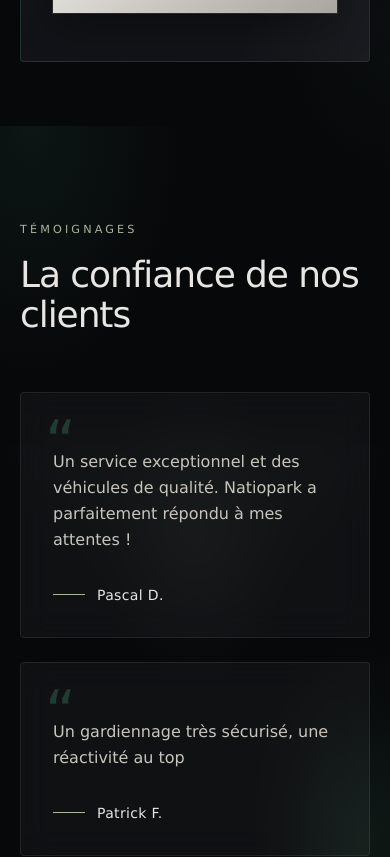
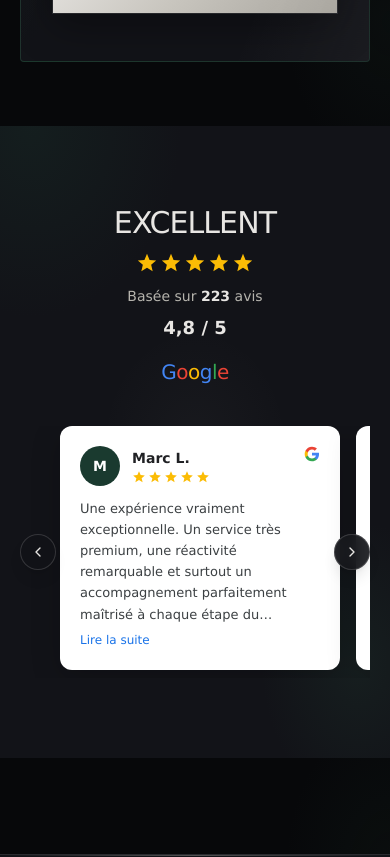
Before and after one commit to Natiopark/Natiopark-Automobiles, a Next.js app: page / in a window 390 px wide. Shown: the part 4620-5477 px from the top of the page. Built offline with nearby package versions, Linux system fonts and the light colour scheme.

Commit message:
Accueil: bandeau avis Google hybride (223 avis, 4,8)

```diff
--- a/src/app/page.tsx
+++ b/src/app/page.tsx
@@ -3,7 +3,7 @@ import { StatsStrip } from "@/components/StatsStrip";
 import { ServiceOrbitInfographic } from "@/components/ServiceOrbitInfographic";
 import { DualCenters } from "@/components/DualCenters";
 import { RdvNotice } from "@/components/RdvNotice";
-import { Testimonials } from "@/components/Testimonials";
+import { GoogleReviews } from "@/components/GoogleReviews";
 
 export default function AccueilPage() {
   return (
@@ -13,7 +13,7 @@ export default function AccueilPage() {
       <ServiceOrbitInfographic />
       <DualCenters />
       <RdvNotice />
-      <Testimonials page="home" />
+      <GoogleReviews />
     </>
   );
 }
--- /dev/null
+++ b/src/components/GoogleReviews.tsx
@@ -0,0 +1,206 @@
+"use client";
+
+import { useRef, useState } from "react";
+import { Reveal } from "./Reveal";
+import { site } from "@/data/site";
+
+const TRUNCATE_LEN = 160;
+
+function Stars({ count = 5, size = 18 }: { count?: number; size?: number }) {
+  return (
+    <span className="inline-flex items-center gap-0.5" aria-label={`${count} étoiles`}>
+      {Array.from({ length: count }).map((_, i) => (
+        <svg
+          key={i}
+          width={size}
+          height={size}
+          viewBox="0 0 24 24"
+          aria-hidden
+          className="shrink-0"
+        >
+          <path
+            fill="#FBBC05"
+            d="M12 17.27L18.18 21l-1.64-7.03L22 9.24l-7.19-.61L12 2 9.19 8.63 2 9.24l5.46 4.73L5.82 21z"
+          />
+        </svg>
+      ))}
+    </span>
+  );
+}
+
+function GoogleWordmark({ className = "" }: { className?: string }) {
+  return (
+    <span
+      className={`inline-flex items-baseline gap-0 font-medium tracking-tight ${className}`}
+      aria-label="Google"
+    >
+      <span style={{ color: "#4285F4" }}>G</span>
+      <span style={{ color: "#EA4335" }}>o</span>
+      <span style={{ color: "#FBBC05" }}>o</span>
+      <span style={{ color: "#4285F4" }}>g</span>
+      <span style={{ color: "#34A853" }}>l</span>
+      <span style={{ color: "#EA4335" }}>e</span>
+    </span>
+  );
+}
+
+function GoogleG({ size = 14 }: { size?: number }) {
+  return (
+    <svg
+      width={size}
+      height={size}
+      viewBox="0 0 24 24"
+      aria-hidden
+      className="shrink-0"
+    >
+      <path
+        fill="#4285F4"
+        d="M22.56 12.25c0-.78-.07-1.53-.2-2.25H12v4.26h5.92c-.26 1.37-1.04 2.53-2.21 3.31v2.77h3.57c2.08-1.92 3.28-4.74 3.28-8.09z"
+      />
+      <path
+        fill="#34A853"
+        d="M12 23c2.97 0 5.46-.98 7.28-2.66l-3.57-2.77c-.98.66-2.23 1.06-3.71 1.06-2.86 0-5.29-1.93-6.16-4.53H2.18v2.84C3.99 20.53 7.7 23 12 23z"
+      />
+      <path
+        fill="#FBBC05"
+        d="M5.84 14.09c-.22-.66-.35-1.36-.35-2.09s.13-1.43.35-2.09V7.07H2.18C1.43 8.55 1 10.22 1 12s.43 3.45 1.18 4.93l2.85-2.22.81-.62z"
+      />
+      <path
+        fill="#EA4335"
+        d="M12 5.38c1.62 0 3.06.56 4.21 1.64l3.15-3.15C17.45 2.09 14.97 1 12 1 7.7 1 3.99 3.47 2.18 7.07l3.66 2.84c.87-2.6 3.3-4.53 6.16-4.53z"
+      />
+    </svg>
+  );
+}
+
+function ReviewCard({
+  name,
+  initial,
+  quote,
+}: {
+  name: string;
+  initial: string;
+  quote: string;
+}) {
+  const needsTruncate = quote.length > TRUNCATE_LEN;
+  const [expanded, setExpanded] = useState(false);
+  const display = !needsTruncate || expanded ? quote : `${quote.slice(0, TRUNCATE_LEN).trimEnd()}…`;
+
+  return (
+    <article className="flex h-full min-w-[280px] max-w-[320px] shrink-0 flex-col rounded-xl bg-white p-5 shadow-[0_8px_30px_rgba(0,0,0,0.18)] md:min-w-0 md:max-w-none md:shrink">
+      <header className="flex items-start justify-between gap-2">
+        <div className="flex items-center gap-3">
+          <span
+            className="flex h-10 w-10 shrink-0 items-center justify-center rounded-full bg-[#1a3a2f] text-sm font-semibold text-white"
+            aria-hidden
+          >
+            {initial}
+          </span>
+          <div>
+            <p className="text-sm font-semibold text-[#202124]">{name}</p>
+            <div className="mt-0.5 flex items-center gap-1.5">
+              <Stars size={14} />
+            </div>
+          </div>
+        </div>
+        <GoogleG size={16} />
+      </header>
+      <blockquote className="mt-3 flex-1 text-[13px] leading-relaxed text-[#3c4043]">
+        <p>{display}</p>
+        {needsTruncate && (
+          <button
+            type="button"
+            onClick={() => setExpanded((v) => !v)}
+            className="mt-1.5 text-[12px] font-medium text-[#1a73e8] hover:underline"
+          >
+            {expanded ? "Réduire" : "Lire la suite"}
+          </button>
+        )}
+      </blockquote>
+    </article>
+  );
+}
+
+export function GoogleReviews() {
+  const { googleReviews: data } = site;
+  const scrollerRef = useRef<HTMLDivElement>(null);
+
+  const scrollBy = (dir: -1 | 1) => {
+    const el = scrollerRef.current;
+    if (!el) return;
+    el.scrollBy({ left: dir * Math.min(320, el.clientWidth * 0.85), behavior: "smooth" });
+  };
+
+  return (
+    <section
+      className="section-pad section-luxury relative bg-charcoal-deep py-20 md:py-28"
+      aria-label="Avis Google"
+    >
+      <div className="mx-auto max-w-7xl">
+        <div className="flex flex-col gap-10 lg:flex-row lg:items-center lg:gap-12">
+          {/* Rating summary — left */}
+          <Reveal className="shrink-0 text-center lg:w-[240px] lg:text-left">
+            <p className="display text-3xl tracking-[0.08em] text-platinum md:text-4xl">
+              {data.label}
+            </p>
+            <div className="mt-3 flex justify-center lg:justify-start">
+              <Stars size={22} />
+            </div>
+            <p className="mt-3 text-sm text-silver/90">
+              Basée sur <strong className="font-semibold text-platinum">{data.count}</strong> avis
+            </p>
+            <p className="mt-2 text-lg font-semibold text-platinum">{data.ratingDisplay}</p>
+            <div className="mt-4 flex justify-center lg:justify-start">
+              <GoogleWordmark className="text-xl" />
+            </div>
+          </Reveal>
+
+          {/* Review cards — right */}
+          <div className="relative min-w-0 flex-1">
+            <button
+              type="button"
+              onClick={() => scrollBy(-1)}
+              className="absolute top-1/2 left-0 z-10 flex h-9 w-9 -translate-y-1/2 items-center justify-center rounded-full border border-white/15 bg-charcoal-deep/90 text-platinum shadow-lg backdrop-blur-sm transition hover:bg-white/10 md:hidden"
+              aria-label="Avis précédent"
+            >
+              <Chevron dir="left" />
+            </button>
+            <button
+              type="button"
+              onClick={() => scrollBy(1)}
+              className="absolute top-1/2 right-0 z-10 flex h-9 w-9 -translate-y-1/2 items-center justify-center rounded-full border border-white/15 bg-charcoal-deep/90 text-platinum shadow-lg backdrop-blur-sm transition hover:bg-white/10 md:hidden"
+              aria-label="Avis suivant"
+            >
+              <Chevron dir="right" />
+            </button>
+
+            <div
+              ref={scrollerRef}
+              className="flex gap-4 overflow-x-auto scroll-smooth px-10 pb-2 [-ms-overflow-style:none] [scrollbar-width:none] md:grid md:grid-cols-2 md:overflow-visible md:px-0 xl:grid-cols-4 [&::-webkit-scrollbar]:hidden"
+            >
+              {data.reviews.map((r, i) => (
+                <Reveal key={r.name} delay={i * 0.08} className="h-full">
+                  <ReviewCard name={r.name} initial={r.initial} quote={r.quote} />
+                </Reveal>
+              ))}
+            </div>
+          </div>
+        </div>
+      </div>
+    </section>
+  );
+}
+
+function Chevron({ dir }: { dir: "left" | "right" }) {
+  return (
+    <svg width="16" height="16" viewBox="0 0 24 24" fill="none" aria-hidden>
+      <path
+        d={dir === "left" ? "M15 6l-6 6 6 6" : "M9 6l6 6-6 6"}
+        stroke="currentColor"
+        strokeWidth="2"
+        strokeLinecap="round"
+        strokeLinejoin="round"
+      />
+    </svg>
+  );
+}
--- a/src/data/site.ts
+++ b/src/data/site.ts
@@ -38,23 +38,45 @@ export const site = {
   ],
   testimonials: [
     {
-      name: "Pascal D.",
-      quote:
-        "Un service exceptionnel et des véhicules de qualité. Natiopark a parfaitement répondu à mes attentes !",
-      page: "home" as const,
-    },
-    {
-      name: "Patrick F.",
-      quote: "Un gardiennage très sécurisé, une réactivité au top",
-      page: "home" as const,
-    },
-    {
       name: "Jean",
       quote:
         "Natiopark Automobiles a transformé mon expérience d'achat. Leur service personnalisé et leur sélection de véhicules sont parfaits. Je recommande vivement !",
       page: "services" as const,
     },
   ],
+  googleReviews: {
+    label: "EXCELLENT",
+    rating: 4.8,
+    ratingDisplay: "4,8 / 5",
+    count: 223,
+    countLabel: "Basée sur 223 avis",
+    reviews: [
+      {
+        name: "Marc L.",
+        initial: "M",
+        quote:
+          "Une expérience vraiment exceptionnelle. Un service très premium, une réactivité remarquable et surtout un accompagnement parfaitement maîtrisé à chaque étape du projet. L'auto correspondait exactement à mes attentes, avec un niveau de qualité irréprochable. On sent immédiatement le sérieux, l'expertise et le souci du détail.",
+      },
+      {
+        name: "Sophie D.",
+        initial: "S",
+        quote:
+          "Un vrai plaisir d'avoir été accompagné de cette manière, avec une équipe disponible, professionnelle et à l'écoute. Je recommande à 100 % et je reviendrai sans hésiter pour mon prochain projet automobile !",
+      },
+      {
+        name: "Julien R.",
+        initial: "J",
+        quote:
+          "Équipe très pro, très passionnés avec un service sur mesure et une réactivité exceptionnelle",
+      },
+      {
+        name: "Claire B.",
+        initial: "C",
+        quote:
+          "Tout a été simple et fluide, avec une équipe disponible, efficace et vraiment à l'écoute. Le véhicule était parfaitement conforme à mes attentes. Un grand merci pour la qualité du service et le sérieux de l'accompagnement.",
+      },
+    ],
+  },
   positioning: [
     {
       id: "vente",
```
